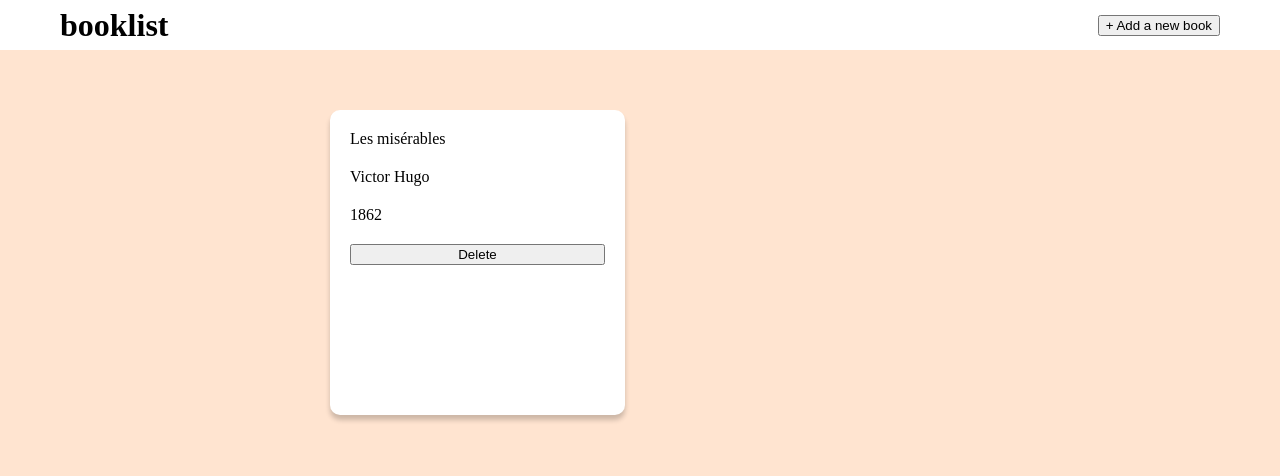
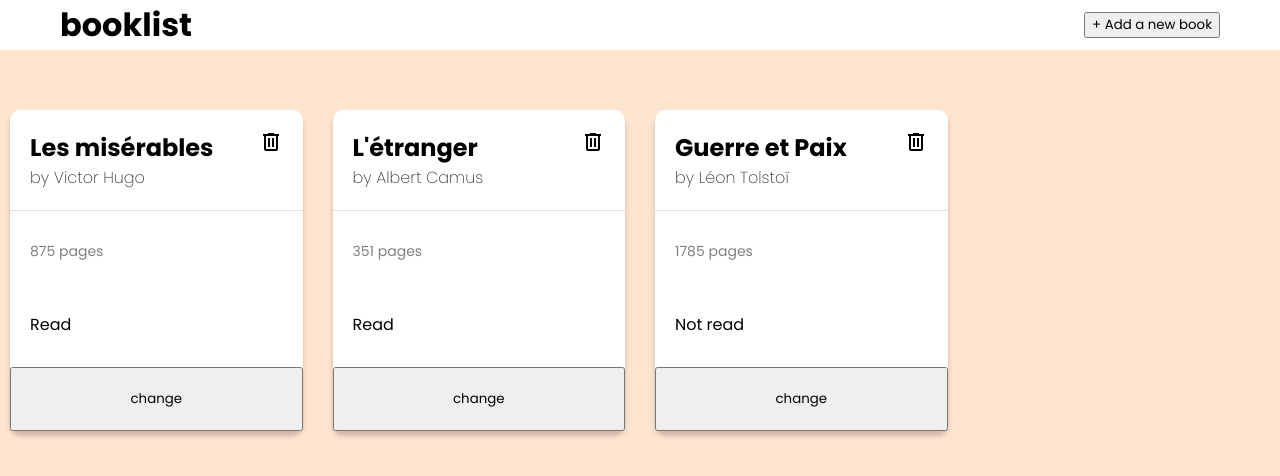
Before and after one commit to jborozco/odin-js-library, a plain HTML site: page index.html in a window 1280 px wide. Drawn offline with Linux system fonts and the light colour scheme.

Commit message:
Toogle if the book was read from the library

```diff
--- a/index.html
+++ b/index.html
@@ -36,7 +36,7 @@
             <fieldset>
                 <label for="book-read">Have you read the book ?</label>
 
-                <input type="checkbox" id="book-date"></input>
+                <input type="checkbox" id="book-read" checked></input>
 
 
             </fieldset>
--- a/script.js
+++ b/script.js
@@ -5,9 +5,26 @@ let myLibrary = [
     {
         title: "Les misérables",
         author: "Victor Hugo",
-        bookDate: 1862
+        bookDate: 875,
+        isRead: true
 
-    }
+    },
+    {
+        title: "L'étranger",
+        author: "Albert Camus",
+        bookDate: 351,
+        isRead: true
+
+    },
+    {
+        title: "Guerre et Paix",
+        author: "Léon Tolstoï",
+        bookDate: 1785,
+        isRead: false
+
+    },
+
+
 ];
 
 
@@ -17,9 +34,13 @@ function Book() {
     this.title = document.getElementById('book-title').value;
     this.author = document.getElementById('book-author').value;
     this.bookDate = document.getElementById('book-date').value;
+    this.isRead = document.getElementById('book-read').checked;
+
+}
 
 
-}
+
+
 
 //Toggle the book form
 function toggleForm() {
@@ -32,16 +53,33 @@ function toggleForm() {
     formContainer.classList.toggle("visible");
 }
 
+//Conditional DOM display
+function isReadMessage(book) {
+    if (book.isRead) {
+        return 'Read'
+    }
+    else {
+        return 'Not read'
+    }
+}
+
 function displayBooks() {
     //Update DOM Library with all books
     library.innerHTML = ""; //reset library
-    for (let i = 0; i < myLibrary.length; i++) { //update library with current library
+    for (let i = 0; i < myLibrary.length; i++) {
+        //update library with current library
         library.innerHTML += `
             <div class="library-book">
-                <p class="library-book-title">${myLibrary[i].title}</p>
-                <p class="library-book-author">${myLibrary[i].author}</p>
-                <p class="library-book-date">${myLibrary[i].bookDate}</p>
-                <button class="library-book-delete" value="${i}" onclick="deleteBook(event)">Delete</button>
+                <div class="book-header">
+                    <p class="library-book-title">${myLibrary[i].title}</p>
+                    <input type="image" class="library-book-delete" value="${i}" onclick="deleteBook(event)" src="img/delete.svg">
+                </div>
+                <p class="library-book-author">by ${myLibrary[i].author}</p>
+                <p class="library-book-date">${myLibrary[i].bookDate} pages</p>
+                <p class="library-book-read">${isReadMessage(myLibrary[i])}</p>
+                <button class="library-book-read-switch" value="${i}" onclick="toggleReading(event)">change</button
+
+
             </div>
             `
     }
@@ -50,21 +88,26 @@ function displayBooks() {
 
 
 function addBookToLibrary() {
-
     //Add a book to myLibrary
     let newBook = new Book();
     myLibrary.push(newBook);
     //Update DOM
     displayBooks();
     toggleForm()
-
 };
 
 function deleteBook(event) {
     let position = event.target.value;
     myLibrary.splice(position, 1);
     displayBooks();
+}
 
+
+
+function toggleReading(event) {
+    let position = event.target.value;
+    myLibrary[position].isRead = !myLibrary[position].isRead;
+    displayBooks();
 
 }
 
--- a/styles.css
+++ b/styles.css
@@ -1,5 +1,8 @@
+@import url('https://fonts.googleapis.com/css2?family=Poppins:ital,wght@0,100;0,200;0,300;0,400;0,500;0,600;0,700;0,800;0,900;1,100;1,200;1,300;1,400;1,500;1,600;1,700;1,800;1,900&display=swap');
+
 * {
     box-sizing: border-box;
+    font-family: 'Poppins', sans-serif;
 }
 
 html {
@@ -96,9 +99,10 @@ fieldset {
 
 #right-container {
     min-width: 640px;
-    width: auto;
+    width: 100%;
     max-width: 1280px;
     margin-top: 50px;
+
 }
 
 #library {
@@ -108,11 +112,48 @@ fieldset {
 }
 
 .library-book {
-    padding: 20px 20px 150px 20px;
+    gap: 0;
+    padding: 0;
+}
 
+.library-book>* {
+    padding: 20px 20px 20px 20px;
 }
+
 
 .library-book p {
     margin: 0 0 10px 0;
 
 }
+
+.library-book div p.library-book-title {
+    font-size: 24px;
+    font-weight: bold;
+    flex: 1;
+    margin: 0;
+
+
+}
+
+.library-book p.library-book-author {
+    border-bottom: solid 1px #e1e1e1;
+    padding-top: 0;
+    color: rgba(0, 0, 0, 0.8);
+    font-weight: 200;
+}
+
+.library-book-delete {
+    width: 24px;
+}
+
+.library-book .book-header {
+    display: flex;
+    flex-direction: row;
+    align-items: start;
+    padding-bottom: 0;
+}
+
+.library-book-date {
+    font-size: 14px;
+    color: rgba(0, 0, 0, 0.5);
+}
```
Also changed, not shown: img/delete.svg (added).
